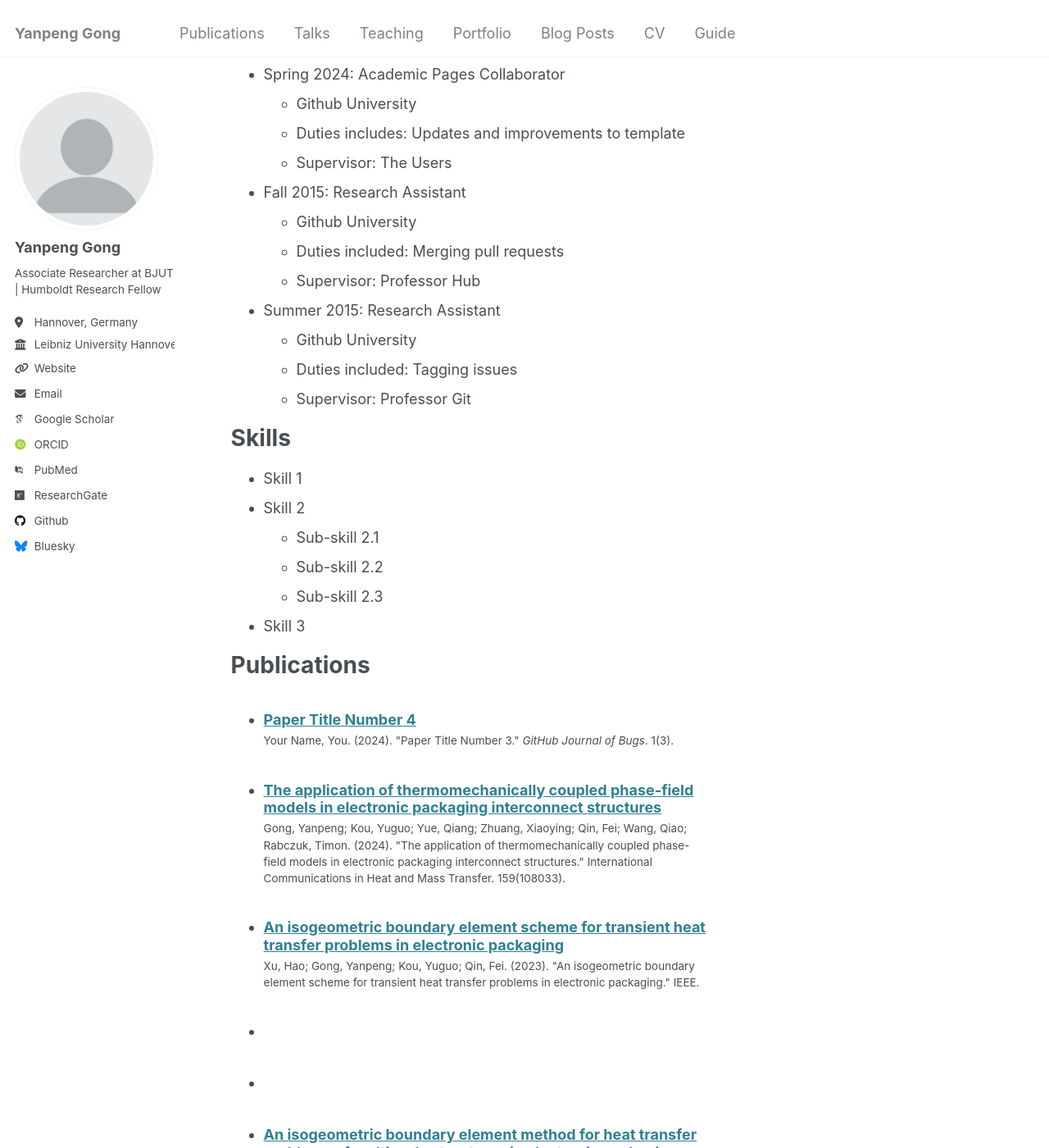
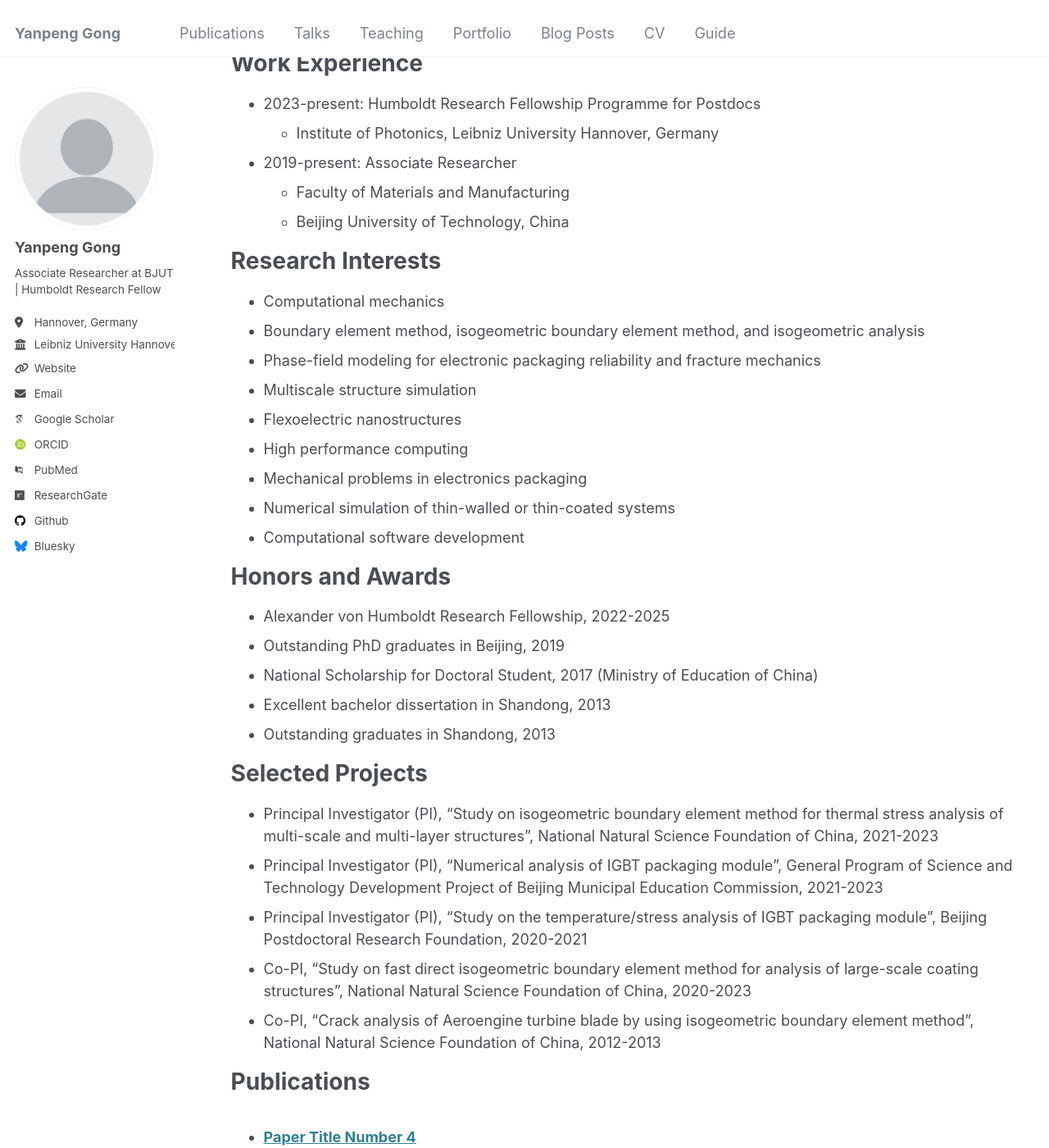
Before and after one commit to yanpeng-gong/yanpeng-gong.github.io, a Jekyll site: the page built from _pages/cv.md, in a window 1280 px wide and 1400 px high, scrolled down 292 px. Shown: the whole window at 82% size. Built offline with Jekyll 4.4.1, drawn with Linux system fonts in a browser that asks for light colours; some web fonts are replaced; some of the changed text lies outside the part shown.

Commit message:
update cv

```diff
--- a/_pages/cv.md
+++ b/_pages/cv.md
@@ -11,35 +11,47 @@ redirect_from:
 
 Education
 ======
-* Ph.D in Version Control Theory, GitHub University, 2018 (expected)
-* M.S. in Jekyll, GitHub University, 2014
-* B.S. in GitHub, GitHub University, 2012
+* Ph.D. in Mechanics, Beijing Institute of Technology, 2019
+* Exchange Ph.D. student, Department of Engineering, Durham University, UK, 2017-2018
+* M.Sc. in Computational Mathematics, Shandong University of Technology, 2015
+* B.Sc. in Applied Mathematics, Linyi University, 2012
 
-Work experience
+Work Experience
 ======
-* Spring 2024: Academic Pages Collaborator
-  * Github University
-  * Duties includes: Updates and improvements to template
-  * Supervisor: The Users
+* 2023-present: Humboldt Research Fellowship Programme for Postdocs
+  * Institute of Photonics, Leibniz University Hannover, Germany
 
-* Fall 2015: Research Assistant
-  * Github University
-  * Duties included: Merging pull requests
-  * Supervisor: Professor Hub
+* 2019-present: Associate Researcher
+  * Faculty of Materials and Manufacturing
+  * Beijing University of Technology, China
 
-* Summer 2015: Research Assistant
-  * Github University
-  * Duties included: Tagging issues
-  * Supervisor: Professor Git
+Research Interests
+======
+* Computational mechanics
+* Boundary element method, isogeometric boundary element method, and isogeometric analysis
+* Phase-field modeling for electronic packaging reliability and fracture mechanics
+* Multiscale structure simulation
+* Flexoelectric nanostructures
+* High performance computing
+* Mechanical problems in electronics packaging
+* Numerical simulation of thin-walled or thin-coated systems
+* Computational software development
 
-Skills
+Honors and Awards
 ======
-* Skill 1
-* Skill 2
-  * Sub-skill 2.1
-  * Sub-skill 2.2
-  * Sub-skill 2.3
-* Skill 3
+* Alexander von Humboldt Research Fellowship, 2022-2025
+* Outstanding PhD graduates in Beijing, 2019
+* National Scholarship for Doctoral Student, 2017 (Ministry of Education of China)
+* Excellent bachelor dissertation in Shandong, 2013
+* Outstanding graduates in Shandong, 2013
+
+Selected Projects
+======
+* Principal Investigator (PI), "Study on isogeometric boundary element method for thermal stress analysis of multi-scale and multi-layer structures", National Natural Science Foundation of China, 2021-2023
+* Principal Investigator (PI), "Numerical analysis of IGBT packaging module", General Program of Science and Technology Development Project of Beijing Municipal Education Commission, 2021-2023
+* Principal Investigator (PI), "Study on the temperature/stress analysis of IGBT packaging module", Beijing Postdoctoral Research Foundation, 2020-2021
+* Co-PI, "Study on fast direct isogeometric boundary element method for analysis of large-scale coating structures", National Natural Science Foundation of China, 2020-2023
+* Co-PI, "Crack analysis of Aeroengine turbine blade by using isogeometric boundary element method", National Natural Science Foundation of China, 2012-2013
 
 Publications
 ======
```
